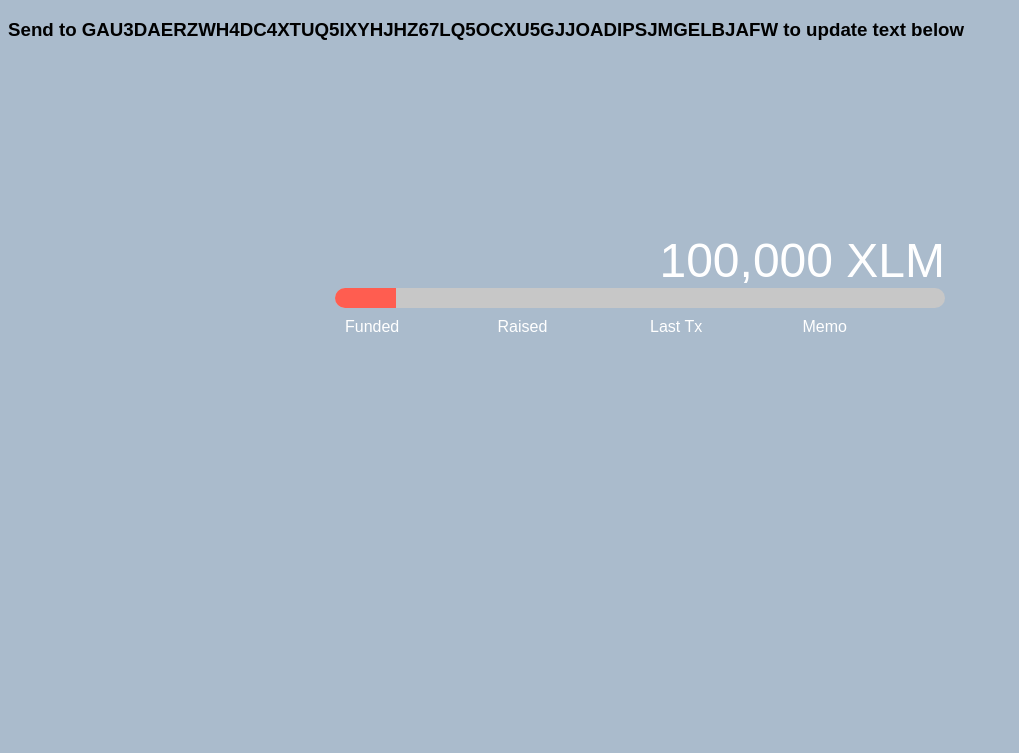
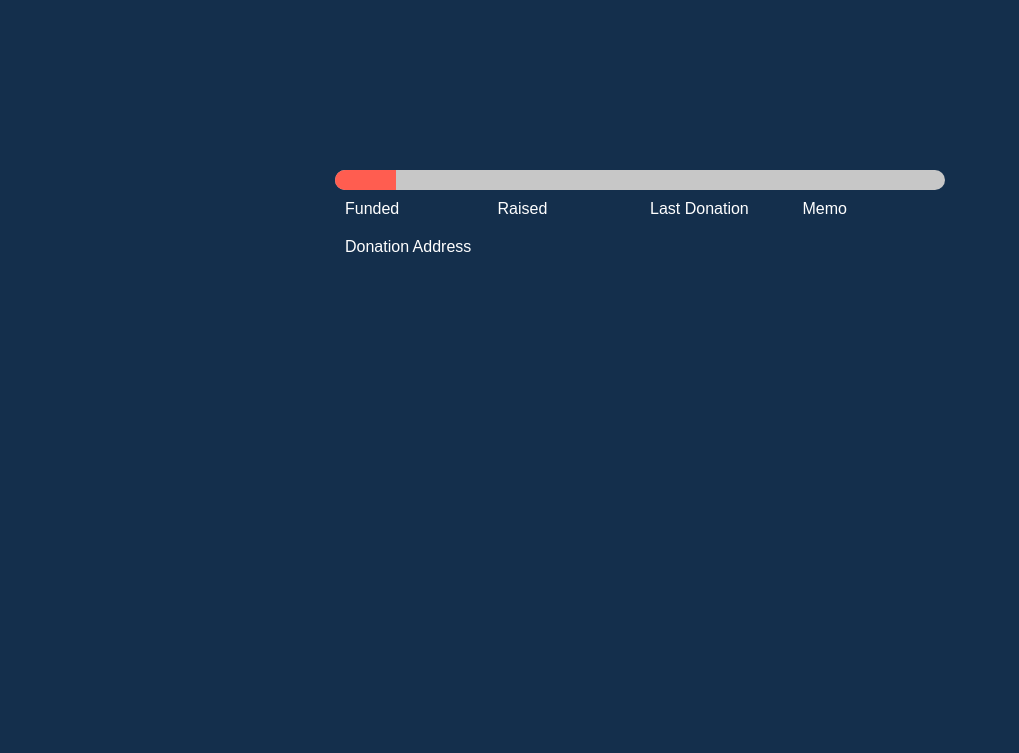
Before and after one commit to jobsjoys/py-stellar-xlm, a Flask app: page / in a window 1280 px wide. Shown: the top 753 px of the page, without its empty margins (0-1019 px from the left). After the commit the page ends 252 px from the top, so only its background shows below. Run offline with Flask 2, Linux system fonts and the light colour scheme; some libraries are stand-ins or nearby versions.

Commit message:
Folder structure change and minor bug fixes

```diff
--- a/app.py
+++ b/app.py
@@ -25,9 +25,10 @@
 
         while not thread_stop_event.isSet():
 
-            publickey = 'GAU3DAERZWH4DC4XTUQ5IXYHJHZ67LQ5OCXU5GJJOADIPSJMGELBJAFW'
+            publickey = 'GBCCC62LUXPDL7DLNQPYJWASA672CCJOLCJRBSIFXNIPRMQRRQ2HCWW6'
+            target = 1000
             address = Address(address=publickey)  # testnet
-            #address = Address(address=publickey, network='public')  # livenet
+            # address = Address(address=publickey, network='public')  # livenet
             address.get()  # Get the latest information from Horizon
 
             last_payment = address.payments(order='desc', limit=1)
@@ -61,7 +62,7 @@
             else:
                 memo = ''
 
-            socketio.emit('address_details', {'balance': balance, 'memo': memo, 'amount': amount, 'asset_code': asset_code}, namespace='/test')
+            socketio.emit('address_details', {'publickey': publickey, 'target': target, 'balance': balance, 'memo': memo, 'amount': amount, 'asset_code': asset_code}, namespace='/test')
             sleep(self.delay)
 
     def run(self):
--- a/static/css/main.css
+++ b/static/css/main.css
@@ -1,16 +1,14 @@
 body * {
-	font-family: 'Nunito', sans-serif;
 	box-sizing: border-box;
 }
 
 body {
-	background-color: #AABBCC;
+	background-color: #142F4C;
 }
 
 #countdown-wrap {
   width: 100%;
-  height: 300px;
-  //border: 1px solid black;
+  height: 30px;
   padding: 20px;
   font-family: arial;
   max-width: 650px;
@@ -18,7 +16,7 @@
 }
 
 #goal {
-  font-size: 48px;
+  font-size: 24px;
   text-align: right;
   color: #FFF;
   @media only screen and (max-width : 640px) {
@@ -47,7 +45,6 @@
 
 .goal-stat {
   width: 25%;
-  //height: 30px;
   padding: 10px;
   float: left;
   margin: 0;
@@ -66,3 +63,19 @@
 .goal-number {
   font-weight: bold;
 }
+
+
+.address {
+  font-size: 15.5px;
+  padding-top: 60px;
+  float: left;
+  margin: 0;
+  color: #FFF;
+  font-weight: bold;
+}
+
+.address-label {
+  float: left;
+  margin: 0;
+  color: #FFF;
+}
--- a/static/js/application.js
+++ b/static/js/application.js
@@ -1,20 +1,15 @@
-
 $(document).ready(function(){
     //connect to the socket server.
     var socket = io.connect('http://' + document.domain + ':' + location.port + '/test');
 
     //receive details from server
     socket.on('address_details', function(msg) {
-        console.log('Balance: '  + msg.balance + ' XLM | Last tx: ' + msg.amount + ' ' + msg.asset_code + ' | Memo: ' + msg.memo);
-
-        $('#label').html('Balance: '  + msg.balance + ' XLM | Last tx: ' + msg.amount + ' ' + msg.asset_code + ' | Memo: ' + msg.memo);
-        //$('body').css('background-color',msg.memo);
-        $('#funded').html(Math.floor((msg.balance/100000)*100) + '%');
-        $('#progress').css('width',Math.floor((msg.balance/100000)*100) + '%');
+        $('#funded').html(Math.floor((msg.balance/msg.target)*100) + '%');
+        $('#progress').css('width',Math.floor((msg.balance/msg.target)*100) + '%');
         $('#raised').html(msg.balance + ' XLM');
         $('#last_tx').html(msg.amount + ' ' + msg.asset_code);
+        $('#publickey').html(msg.publickey);
+        $('#target').html(msg.target + ' XLM');
         $('#memo').html(msg.memo);
-
     });
-
 });
--- a/templates/index.html
+++ b/templates/index.html
@@ -3,23 +3,20 @@
     <head>
         <script src="//code.jquery.com/jquery-3.3.1.min.js"></script>
         <script type="text/javascript" src="//cdnjs.cloudflare.com/ajax/libs/socket.io/1.3.6/socket.io.min.js"></script>
-        <script src="static/js/application.js?v=0"></script>
+        <script src="static/js/application.js?v=5"></script>
         <link rel="stylesheet" href="{{ url_for('static', filename='css/main.css') }}"/>
 
     </head>
     <body>
         <h3>
-            <div id="content">Send to GAU3DAERZWH4DC4XTUQ5IXYHJHZ67LQ5OCXU5GJJOADIPSJMGELBJAFW to update text below<br><br></div>
-            <div id="label"></div>
+
         </h3>
 
 
         <div id=countdown-wrap>
-              <div id="goal">100,000 XLM</div>
+            <div id="goal"><div id="target"></div></div>
             <div id="glass">
-                <div id="progress">
-                </div>
-              </div>
+            <div id="progress"></div></div>
             <div class="goal-stat">
                 <span class="goal-number"><div id="funded"></div></span>
                 <span class="goal-label">Funded</span>
@@ -30,14 +27,18 @@
             </div>
             <div class="goal-stat">
                 <span class="goal-number"><div id="last_tx"></div></span>
-                <span class="goal-label">Last Tx</span>
+                <span class="goal-label">Last Donation</span>
             </div>
             <div class="goal-stat">
                 <span class="goal-number"><div id="memo"></div></span>
                 <span class="goal-label">Memo</span>
             </div>
+            <div class="goal-stat">
+                <span class="address"><div id="publickey"></div></span>
+                <span class="address-label"><div>Donation Address</div></span>
             </div>
 
+        </div>
 
     </body>
 </html>
```
Also changed, not shown: from-to-acc.py (deleted, +0 -12 lines), utilities/acc-details.py (renamed from acc-details.py, +6 -1 lines), utilities/from-to-acc.py (added, +12 -0 lines), utilities/gen-test-acc.py (renamed from gen-test-acc.py, +4 -3 lines). Lines whose indentation alone changed are shown as unchanged.
